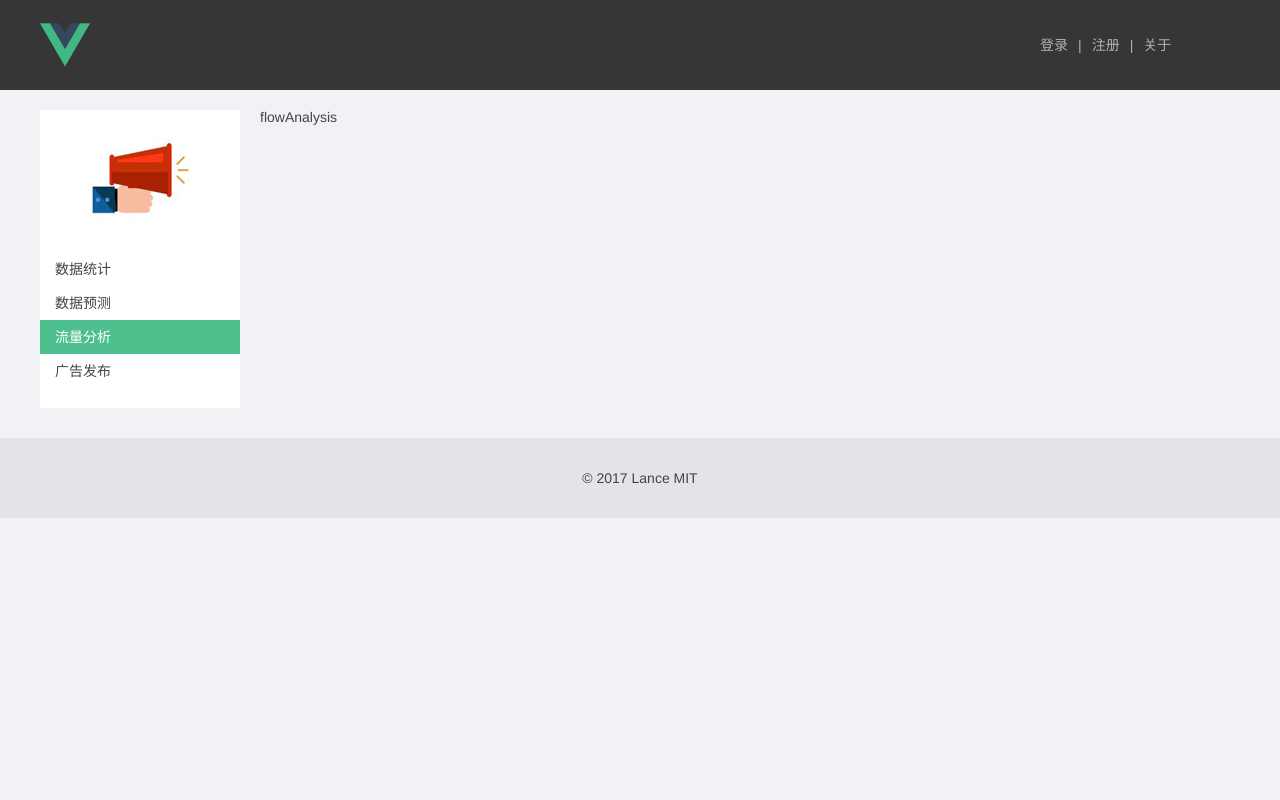
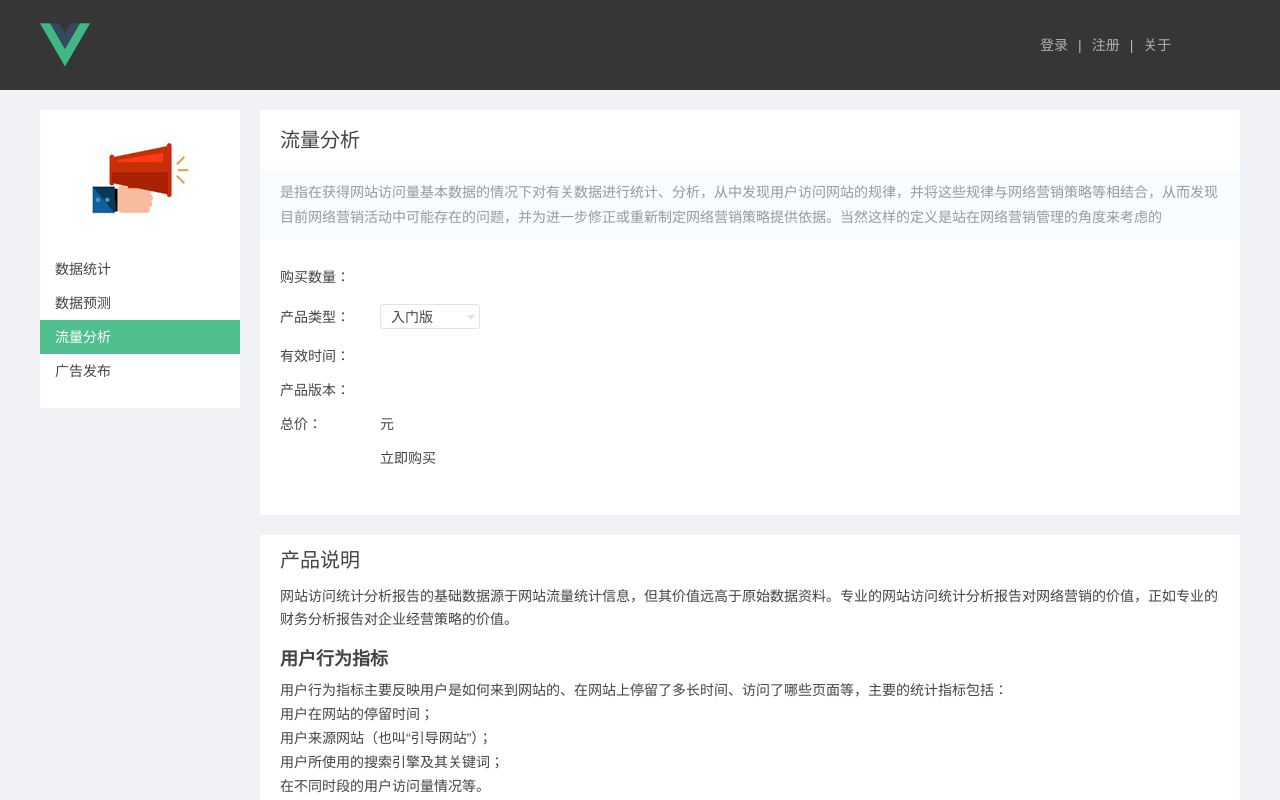
Before and after one commit to capricornLiux/shoumai, a Vue app: page /detail/flowAnalysis in a window 1280 px wide. Shown: the top 800 px of the page. Built offline with nearby package versions, Linux system fonts and the light colour scheme; what vue-resource would draw is missing.

Commit message:
下拉组件

```diff
--- /dev/null
+++ b/src/components/buy/selection.vue
@@ -0,0 +1,137 @@
+<template>
+  <div class="selection-component">
+
+    <!--选择框-->
+    <div class="selection-show" v-on:click="toggleDropStatus">
+      <span>{{ selections[nowIndex].label }}</span>
+      <div class="arrow"></div>
+    </div>
+    <!--选择框结束-->
+
+
+    <!--下拉列表-->
+    <div class="selection-list" v-if="isDrop">
+      <ul>
+        <li v-for="(item, index) in selections" v-on:click="selectItem(index)">{{ item.label }}</li>
+      </ul>
+    </div>
+    <!--下拉列表结束-->
+
+  </div>
+</template>
+
+<script>
+  export default {
+    // 接收父组件传递的数据
+    props: {
+
+      // 下拉列表中的数据
+      selections: {
+        type: Array,
+        default: [{
+          label: 'test',
+          value: 0
+        }]
+      }
+    },
+    data () {
+      return {
+
+        // 下拉状态
+        isDrop: false,
+
+        // 当前显示的索引
+        nowIndex: 0
+      }
+    },
+    methods: {
+      // 切换下拉状态
+      toggleDropStatus(){
+        this.isDrop = !this.isDrop;
+      },
+
+      /**
+       * 从下拉列表中选择了一项内容时调用
+       * @param index 选择的索引
+       */
+      selectItem(index){
+          // 切换框中显示的索引
+        this.nowIndex = index;
+
+        // 向父组件传递选择的数据, 为计算总价做准备
+        this.$emit('selectDropItem', index);
+
+        // 收起下拉列表
+        this.isDrop = false;
+      }
+    }
+  }
+</script>
+
+<style scoped>
+  .selection-component {
+    position: relative;
+    display: inline-block;
+    width: 100px;
+  }
+
+  .selection-show {
+    /*width: 100%;*/
+    width: 100px;
+    border: 1px solid #e3e3e3;
+    padding: 0 20px 0 10px;
+    display: inline-block;
+    position: relative;
+    cursor: pointer;
+    height: 25px;
+    line-height: 25px;
+    border-radius: 3px;
+    background: #fff;
+    box-sizing: border-box;
+  }
+
+  .selection-show .arrow {
+    position: absolute;
+    left: 80px;
+    top: 11px;
+    display: inline-block;
+    border-left: 4px solid transparent;
+    border-right: 4px solid transparent;
+    border-top: 5px solid #e3e3e3;
+    width: 0;
+    height: 0;
+    margin-top: -1px;
+    margin-left: 6px;
+    margin-right: -14px;
+    vertical-align: middle;
+  }
+
+  .selection-list {
+    display: inline-block;
+    position: absolute;
+    left: 0;
+    top: 25px;
+    width: 100%;
+    background: #fff;
+    border-top: 1px solid #e3e3e3;
+    border-bottom: 1px solid #e3e3e3;
+    z-index: 5;
+  }
+
+  .selection-list li {
+    padding: 5px 15px 5px 10px;
+    border-left: 1px solid #e3e3e3;
+    border-right: 1px solid #e3e3e3;
+    cursor: pointer;
+    background: #fff;
+    white-space: nowrap;
+    overflow: hidden;
+    text-overflow: ellipsis;
+
+    text-align: center;
+  }
+
+  .selection-list li:hover {
+    background: #e3e3e3;
+  }
+</style>
--- a/src/components/layout.vue
+++ b/src/components/layout.vue
@@ -4,7 +4,12 @@
     <!--导航区域-->
     <div class="app-header">
       <div class="app-head-inner">
-        <img src="../assets/logo.png" alt="">
+
+        <!--点击导航栏的左侧图片跳转到首页-->
+        <router-link v-bind:to="{path : '/'}">
+          <img src="../assets/logo.png" alt="">
+        </router-link>
+
         <div class="head-nav">
           <ul class="nav-list">
             <li v-if="userInfo.hasOwnProperty('username')">欢迎您~ {{userInfo.username }}</li>
--- a/src/pages/detail/flowAnalysis.vue
+++ b/src/pages/detail/flowAnalysis.vue
@@ -1,13 +1,187 @@
 <template>
-  <div>flowAnalysis</div>
+  <div class="sales-board">
+    <div class="sales-board-intro">
+      <h2>流量分析</h2>
+      <p>
+        是指在获得网站访问量基本数据的情况下对有关数据进行统计、分析，从中发现用户访问网站的规律，并将这些规律与网络营销策略等相结合，从而发现目前网络营销活动中可能存在的问题，并为进一步修正或重新制定网络营销策略提供依据。当然这样的定义是站在网络营销管理的角度来考虑的</p>
+    </div>
+    <div class="sales-board-form">
+      <div class="sales-board-line">
+        <div class="sales-board-line-left">
+          购买数量：
+        </div>
+        <!--<div class="sales-board-line-right">-->
+        <!--<v-counter @on-change="onParamChange('buyNum', $event)"></v-counter>-->
+        <!--</div>-->
+      </div>
+      <div class="sales-board-line">
+        <div class="sales-board-line-left">
+          产品类型：
+        </div>
+
+        <!--使用selection组件-->
+        <div class="sales-board-line-right">
+          <v-selection v-bind:selections="goodsType" v-on:selectDropItem="receivedSelectDropItem"></v-selection>
+        </div>
+
+
+      </div>
+      <div class="sales-board-line">
+        <div class="sales-board-line-left">
+          有效时间：
+        </div>
+        <!--<div class="sales-board-line-right">-->
+        <!--<v-chooser-->
+        <!--:selections="periodList"-->
+        <!--@on-change="onParamChange('period', $event)"></v-chooser>-->
+        <!--</div>-->
+      </div>
+      <div class="sales-board-line">
+        <div class="sales-board-line-left">
+          产品版本：
+        </div>
+        <!--<div class="sales-board-line-right">-->
+        <!--<v-mul-chooser-->
+        <!--:selections="versionList"-->
+        <!--@on-change="onParamChange('versions', $event)"></v-mul-chooser>-->
+        <!--</div>-->
+      </div>
+      <div class="sales-board-line">
+        <div class="sales-board-line-left">
+          总价：
+        </div>
+        <div class="sales-board-line-right">
+          {{ price }} 元
+        </div>
+      </div>
+      <div class="sales-board-line">
+        <div class="sales-board-line-left">&nbsp;</div>
+        <div class="sales-board-line-right">
+          <div class="button">
+            立即购买
+          </div>
+        </div>
+      </div>
+    </div>
+    <div class="sales-board-des">
+      <h2>产品说明</h2>
+      <p>网站访问统计分析报告的基础数据源于网站流量统计信息，但其价值远高于原始数据资料。专业的网站访问统计分析报告对网络营销的价值，正如专业的财务分析报告对企业经营策略的价值。</p>
+
+      <h3>用户行为指标</h3>
+      <ul>
+        <li>用户行为指标主要反映用户是如何来到网站的、在网站上停留了多长时间、访问了哪些页面等，主要的统计指标包括：</li>
+        <li>用户在网站的停留时间；</li>
+        <li>用户来源网站（也叫“引导网站”）；</li>
+        <li>用户所使用的搜索引擎及其关键词；</li>
+        <li>在不同时段的用户访问量情况等。</li>
+      </ul>
+
+      <h3>浏览网站方式</h3>
+      <ul>
+        <li>用户上网设备类型</li>
+        <li>用户浏览器的名称和版本</li>
+        <li>访问者电脑分辨率显示模式</li>
+        <li>用户所使用的操作系统名称和版本</li>
+        <li>用户所在地理区域分布状况等</li>
+      </ul>
+    </div>
+    <!--<my-dialog :is-show="isShowPayDialog" @on-close="hidePayDialog">-->
+    <!--<table class="buy-dialog-table">-->
+    <!--<tr>-->
+    <!--<th>购买数量</th>-->
+    <!--<th>产品类型</th>-->
+    <!--<th>有效时间</th>-->
+    <!--<th>产品版本</th>-->
+    <!--<th>总价</th>-->
+    <!--</tr>-->
+    <!--<tr>-->
+    <!--<td>{{ buyNum }}</td>-->
+    <!--<td>{{ buyType.label }}</td>-->
+    <!--<td>{{ period.label }}</td>-->
+    <!--<td>-->
+    <!--<span v-for="item in versions">{{ item.label }}</span>-->
+    <!--</td>-->
+    <!--<td>{{ price }}</td>-->
+    <!--</tr>-->
+    <!--</table>-->
+    <!--<h3 class="buy-dialog-title">请选择银行</h3>-->
+    <!--<bank-chooser @on-change="onChangeBanks"></bank-chooser>-->
+    <!--<div class="button buy-dialog-btn" @click="confirmBuy">-->
+    <!--确认购买-->
+    <!--</div>-->
+    <!--</my-dialog>-->
+    <!--<my-dialog :is-show="isShowErrDialog" @on-close="hideErrDialog">-->
+    <!--支付失败！-->
+    <!--</my-dialog>-->
+    <!--<check-order :is-show-check-dialog="isShowCheckOrder" :order-id="orderId" @on-close-check-dialog="hideCheckOrder"></check-order>-->
+  </div>
 </template>
 
 <script>
-  export default{
+  import VSelection from '../../components/buy/selection'
 
+  export default {
+    // 组件
+    components: {
+      VSelection,
+    },
+
+    // 数据
+    data(){
+      return {
+        goodsType: [
+          {
+            label: '入门版',
+            value: 0
+          },
+          {
+            label: '中级版',
+            value: 1
+          },
+
+          {
+            label: '高级版',
+            value: 2
+          }
+        ]
+      }
+    },
+
+    methods: {
+      // 收到子组件选择的下拉选项的时候调用, 获取选择的选项
+      receivedSelectDropItem(data){
+        console.log(data);
+      }
+    }
   }
 </script>
 
-<style>
+<!-- Add "scoped" attribute to limit CSS to this component only -->
+<style scoped>
+  .buy-dialog-title {
+    font-size: 16px;
+    font-weight: bold;
+  }
 
+  .buy-dialog-btn {
+    margin-top: 20px;
+  }
+
+  .buy-dialog-table {
+    width: 100%;
+    margin-bottom: 20px;
+  }
+
+  .buy-dialog-table td,
+  .buy-dialog-table th {
+    border: 1px solid #e3e3e3;
+    text-align: center;
+    padding: 5px 0;
+  }
+
+  .buy-dialog-table th {
+    background: #4fc08d;
+    color: #fff;
+    border: 1px solid #4fc08d;
+  }
 </style>
```
